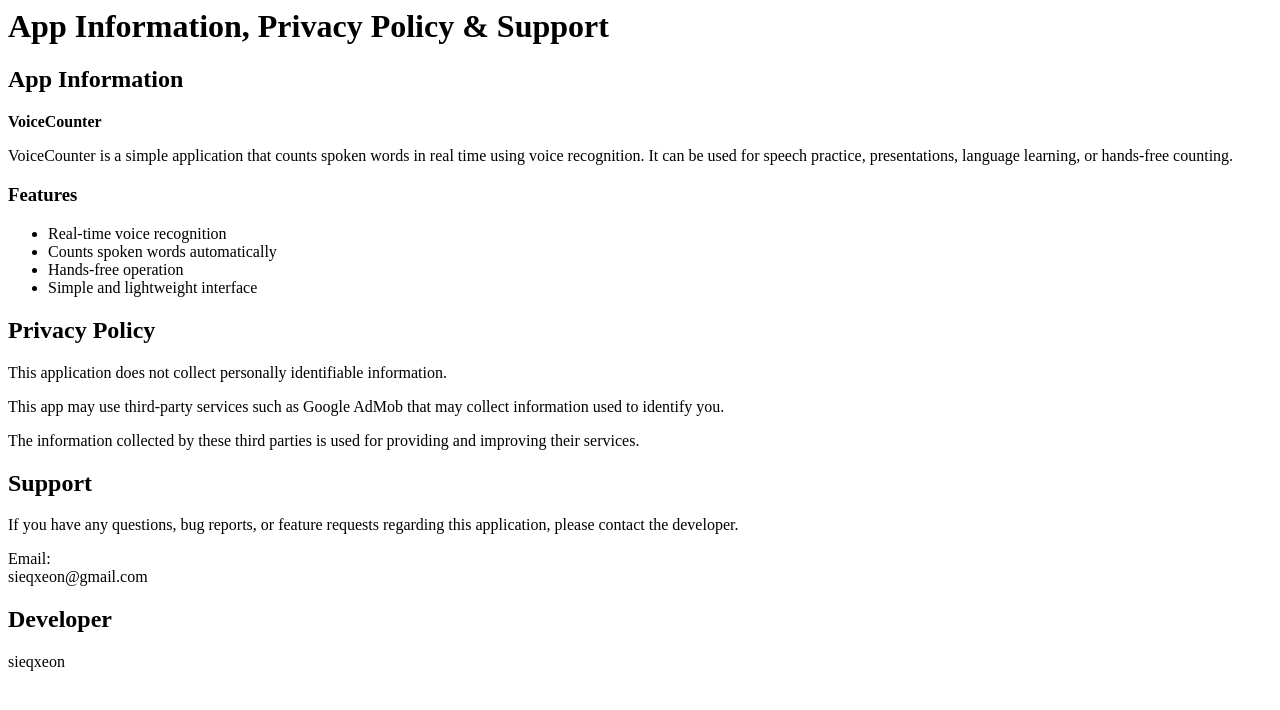
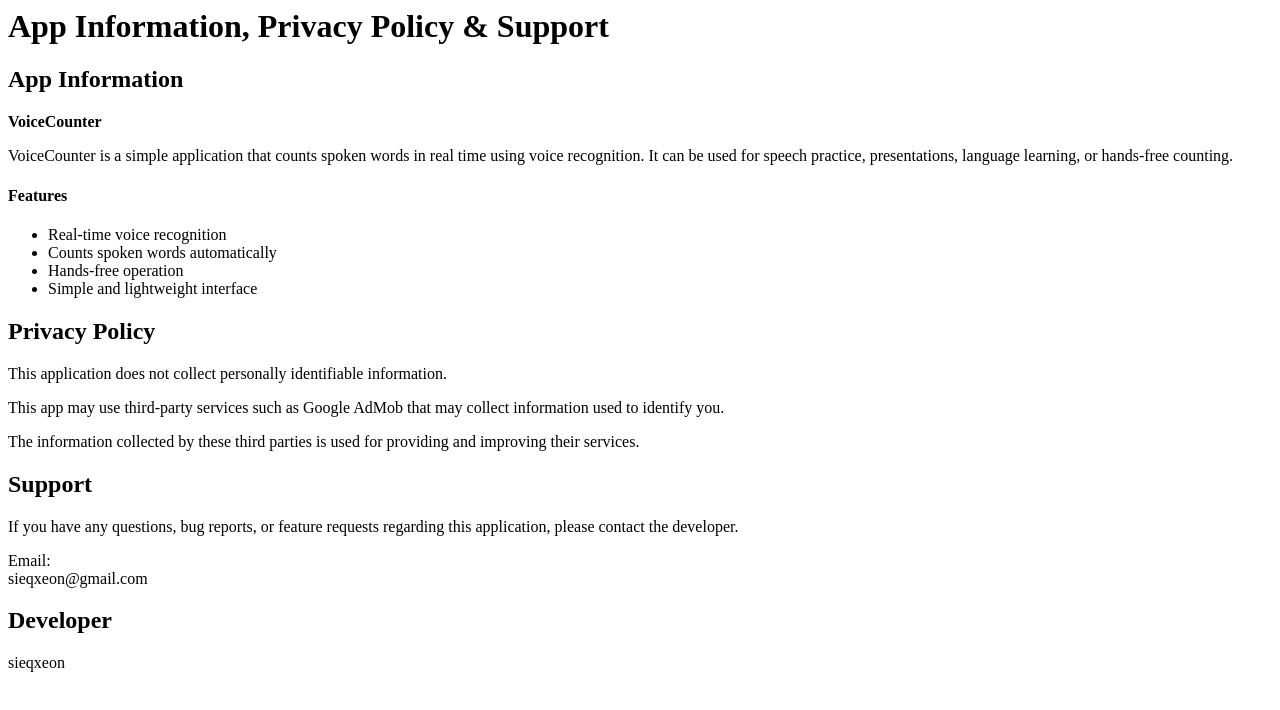
Before and after one commit to sieqxeon/privacy-policy, a plain HTML site: page index.html in a window 1280 px wide. Drawn offline with Linux system fonts and the light colour scheme.

Commit message:
Update index.html

```diff
--- a/index.html
+++ b/index.html
@@ -17,7 +17,7 @@ VoiceCounter is a simple application that counts spoken words in real time using
 It can be used for speech practice, presentations, language learning, or hands-free counting.
 </p>
 
-<h3>Features</h3>
+<h4>Features</h4>
 
 <ul>
 <li>Real-time voice recognition</li>
```
